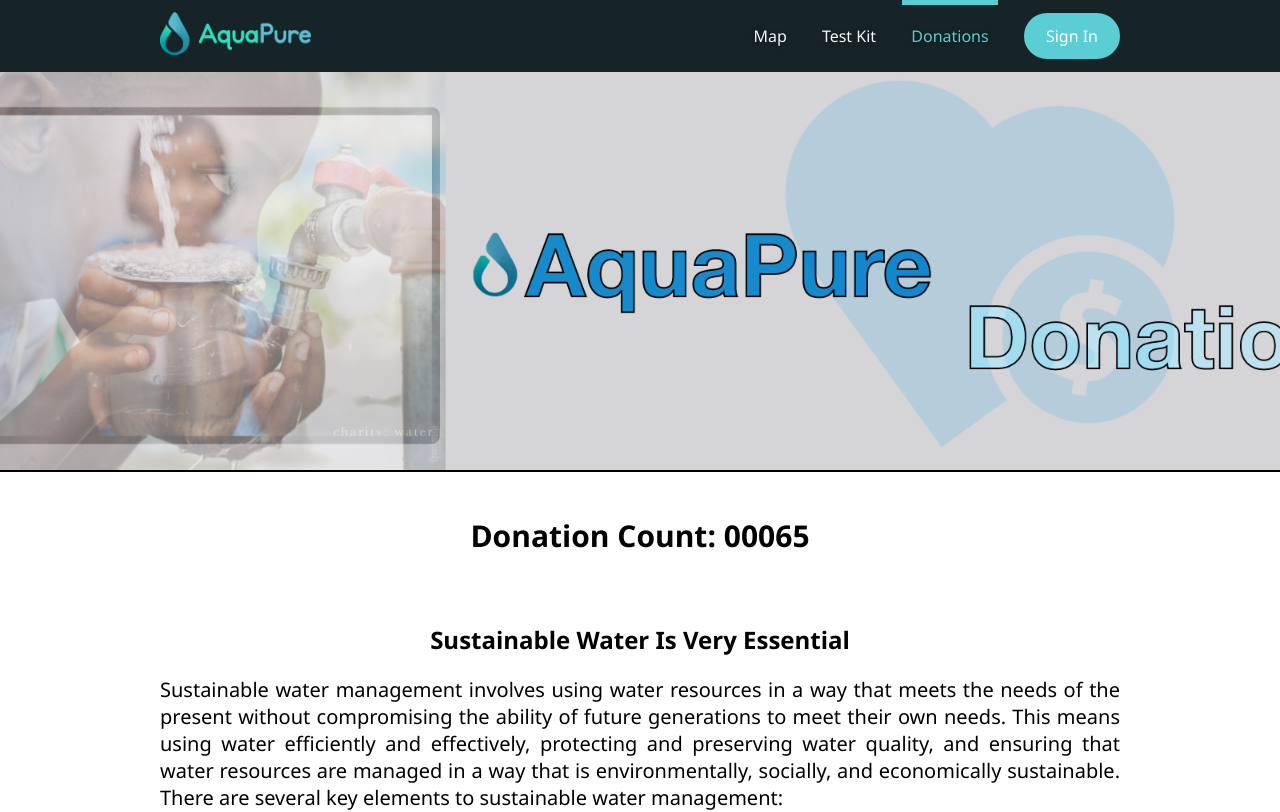
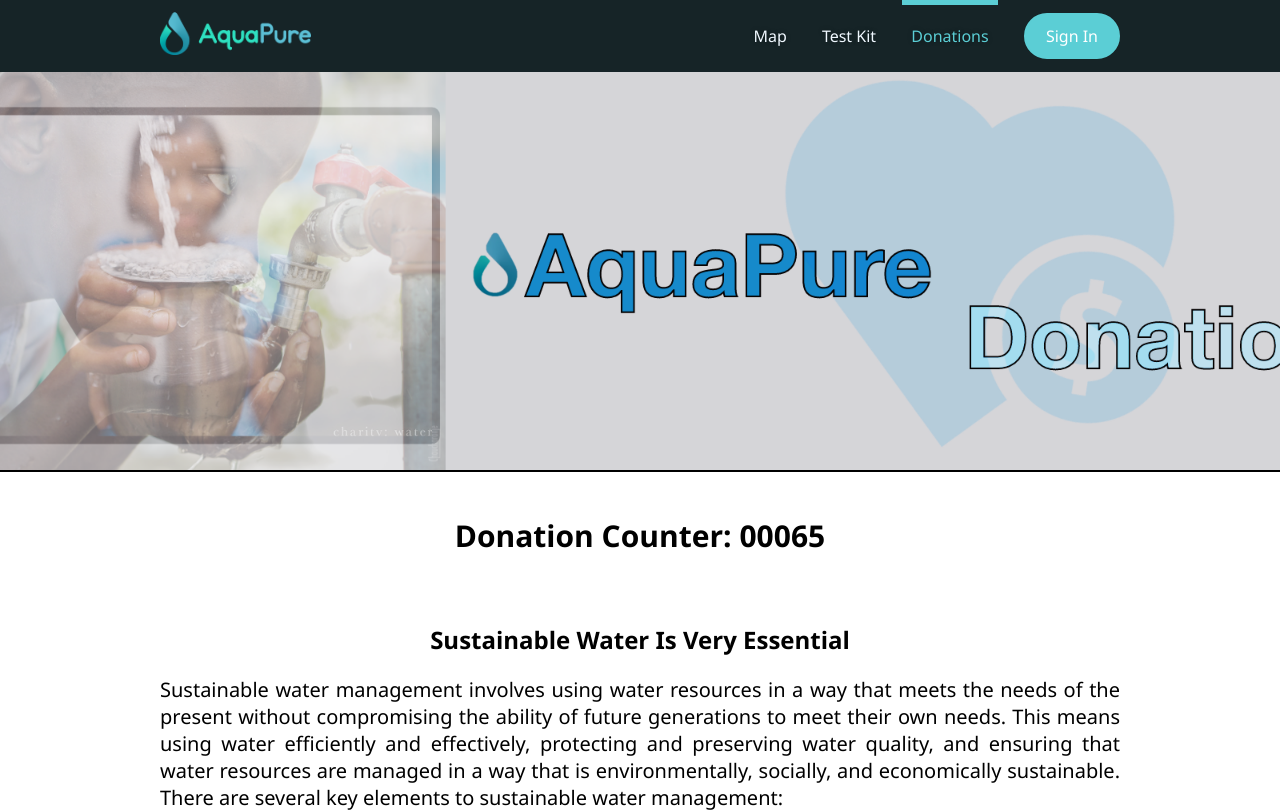
Before and after one commit to datMaul/AquaPure, a React (Create React App) app: page /donations in a window 1280 px wide. Shown: the top 812 px of the page. Built offline with nearby package versions, Linux system fonts and the light colour scheme; what react-chatbot-kit would draw is missing.

Commit message:
Update Donations.js
Co-Authored-By: Shashwat1234grgr <68346269+Shashwat1234grgr@users.noreply.github.com>

```diff
--- a/src/pages/donations/Donations.js
+++ b/src/pages/donations/Donations.js
@@ -47,7 +47,7 @@ export default function Donations() {
         <div><div className="banner"></div></div>
         <div className="count-container"></div>
         <div className="DonationCount"></div>
-        <h2 className="DonationCH2">Donation Count: {count.toString().padStart(5, "0")}</h2>
+        <h2 className="DonationCH2">Donation Counter: {count.toString().padStart(5, "0")}</h2>
           {/* <h1>Donations</h1> */}
           <br />
           <h2>Sustainable Water Is Very Essential</h2>
```
